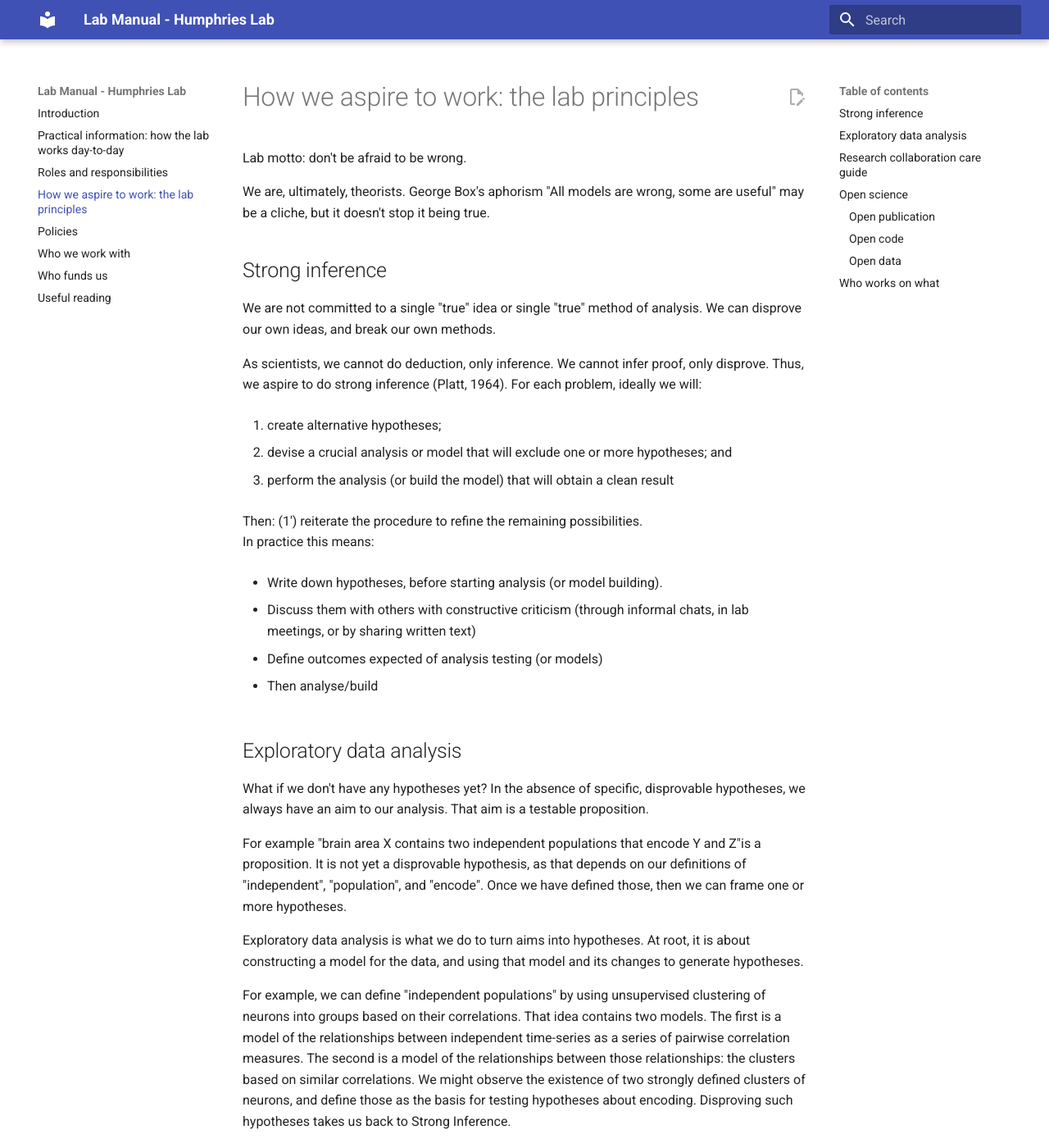
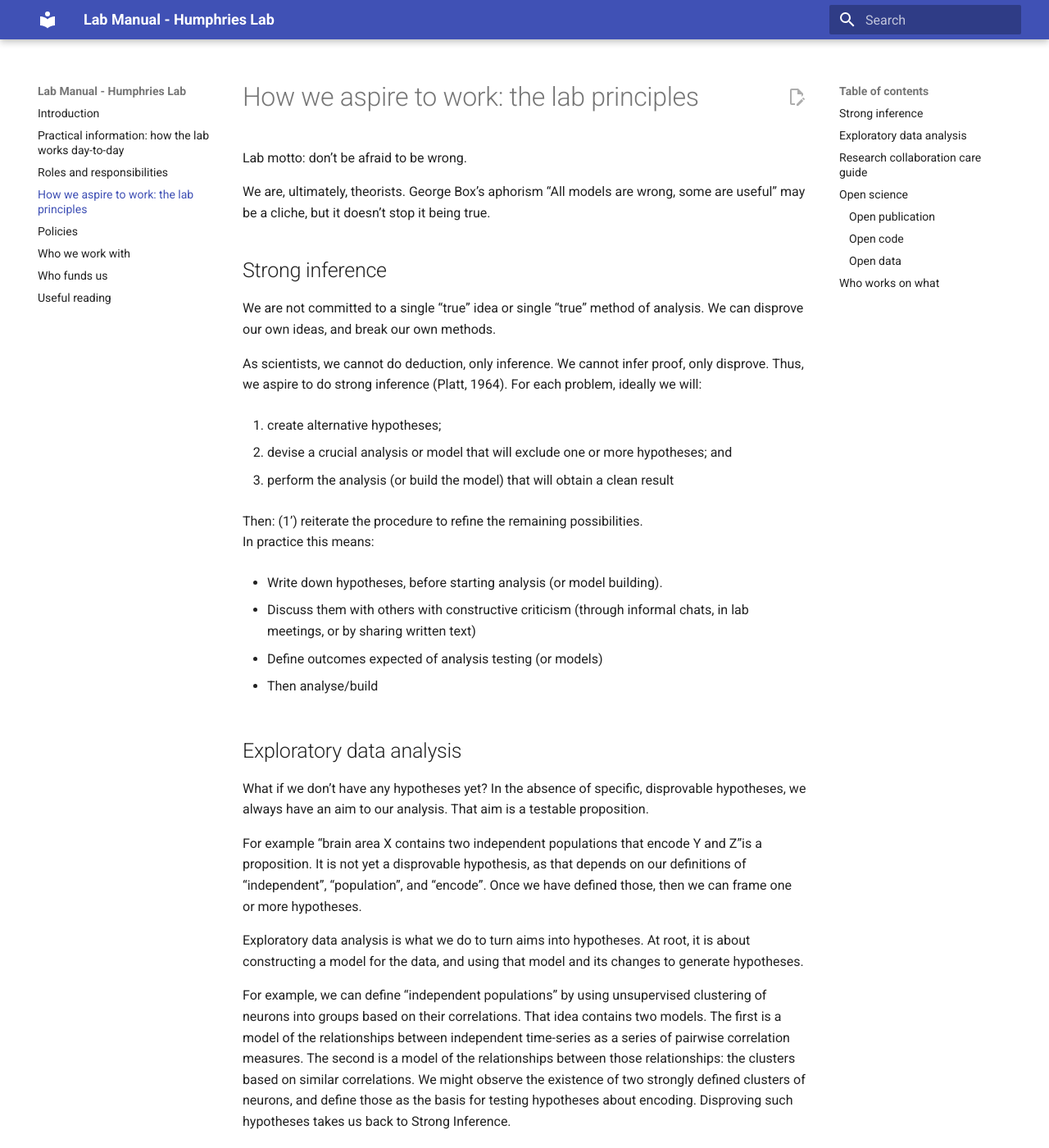
Before and after one commit to Humphries-Lab/Lab-Manual, an MkDocs documentation site: the page built from content/principles.md, in a window 1280 px wide and 1400 px high. Shown: the whole window at 82% size. Built offline with MkDocs 1.6.1 and Material for MkDocs 9.7.7, drawn with Linux system fonts in a browser that asks for light colours; part of the change alters nothing that is shown; some of the changed text lies outside the part shown.

```diff
--- a/mkdocs.yml
+++ b/mkdocs.yml
@@ -44,5 +44,10 @@ plugins:
 markdown_extensions:
     - toc:
         permalink: '#'
+
     # This enables the `!!! note` sidebars
     - admonition
+
+    # https://python-markdown.github.io/extensions/smarty/
+    # "x" → “x”, -- → –, etc
+    - smarty
```
